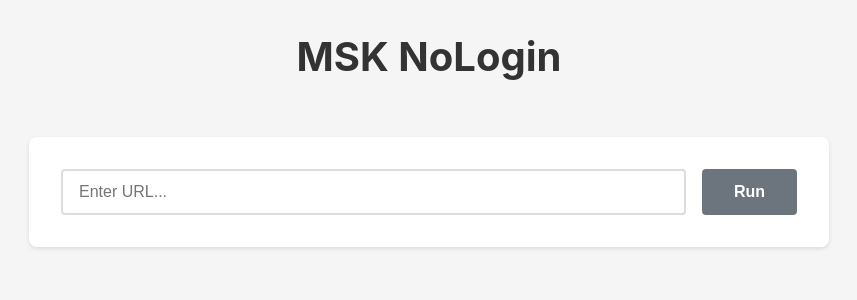
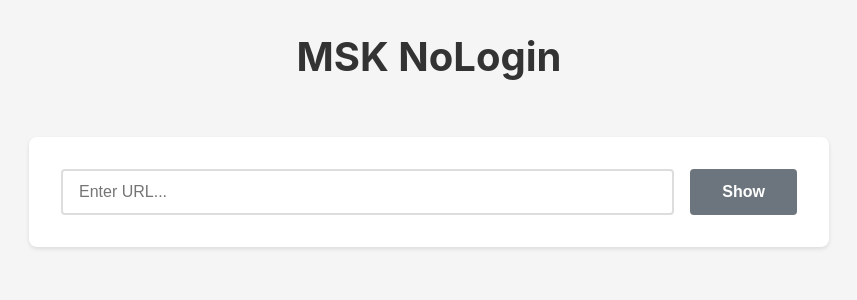
Before and after one commit to tribela/ap-nologin, a React (Vite) app: page / in a window 1280 px wide. Shown: the top 300 px of the page, without its empty margins (211-1068 px from the left). Built offline with nearby package versions, Linux system fonts and the light colour scheme.

Commit message:
Change button title

```diff
--- a/src/App.jsx
+++ b/src/App.jsx
@@ -513,7 +513,7 @@ function App() {
               onClick={handleRun}
               disabled={loading || !url.trim()}
             >
-              {loading ? 'Loading...' : 'Run'}
+              {loading ? 'Loading...' : 'Show'}
             </button>
           </div>
           {error && <div className="error-message">{error}</div>}
```
